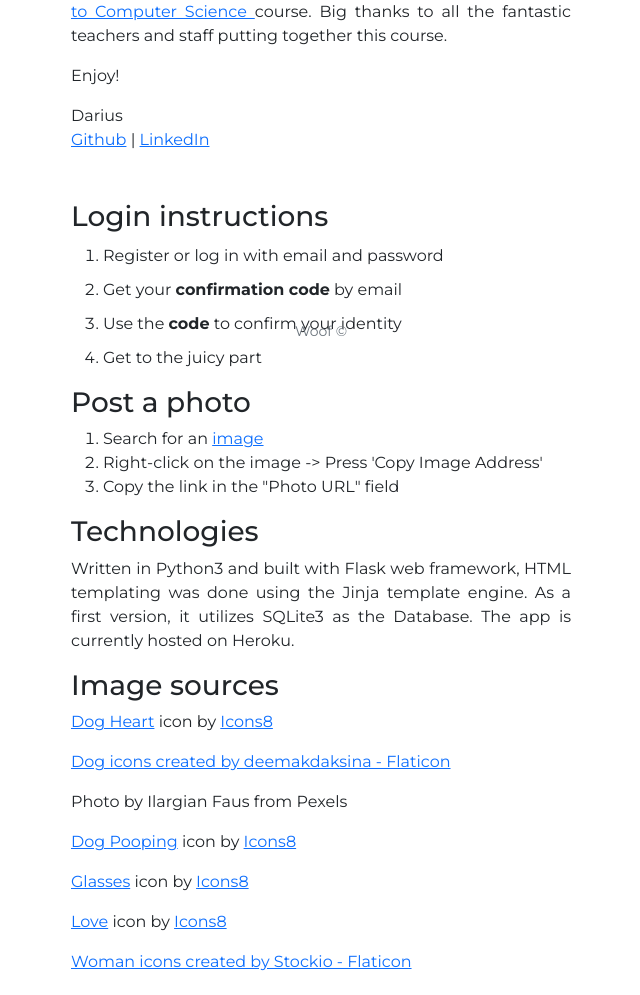
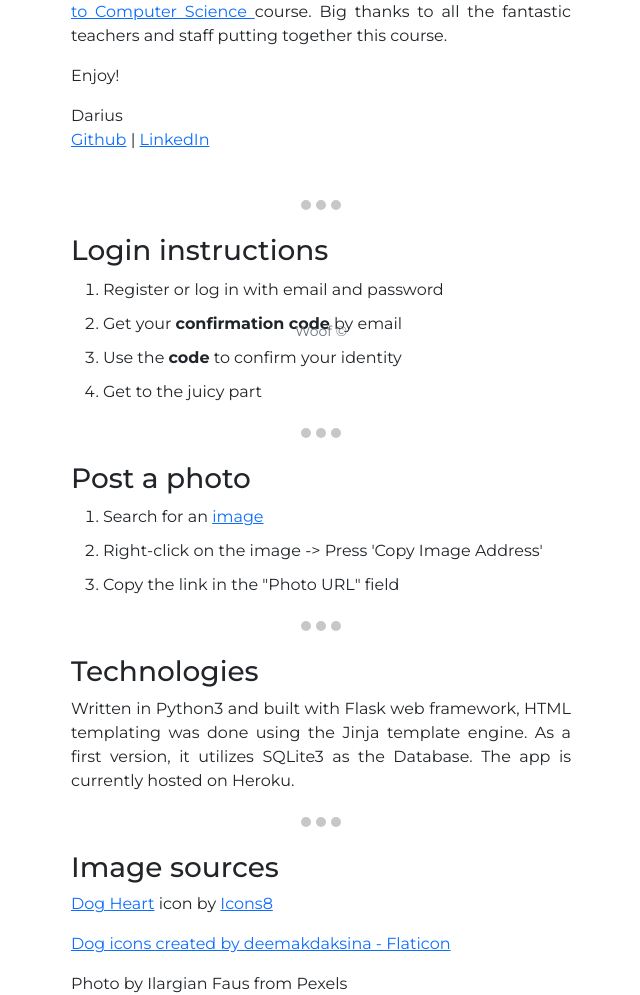
Before and after one commit to panacotar/secure-dog, a Flask app: page /about in a window 1280 px wide. Shown: the part 450-1445 px from the top of the page, without its empty margins (319-959 px from the left). Run offline with Flask 2, Linux system fonts and the light colour scheme; some libraries are stand-ins or nearby versions.

Commit message:
Small fix in about page

```diff
--- a/templates/about.html
+++ b/templates/about.html
@@ -31,6 +31,8 @@ Secure Dog
     </p>
   </div>
 
+  <hr class="divider-dots my-4" />
+
   <h3>Login instructions</h3>
   <ol class="steps-list text-start" >
     <li>Register or log in with email and password</li>
@@ -39,18 +41,24 @@ Secure Dog
     <li>Get to the juicy part</li>
   </ol>
 
+  <hr class="divider-dots my-4" />
+
   <h3>Post a photo</h3>
-  <ol>
+  <ol class="steps-list text-start">
     <li>Search for an <a target='_blank' rel='noopener noreferrer' href='https://www.google.com/search?q=dog+with+glasses&sxsrf=APq-WBt0xXLYQv3wjhvdpkXttW5SUw1lBQ:1648543180107&source=lnms&tbm=isch&sa=X&ved=2ahUKEwjxqpb19er2AhWd8bsIHZjYBKgQ_AUoAXoECAEQAw&biw=1366&bih=663&dpr=1#imgrc=CeVnUUczW2Nz5M'>image</a></li>
     <li>Right-click on the image -> Press 'Copy Image Address'</li>
     <li>Copy the link in the "Photo URL" field</li>
   </ol>
+
+  <hr class="divider-dots my-4" />
 
   <h3>Technologies</h3>
   <p>
     Written in Python3 and built with Flask web framework, HTML templating was done using the Jinja template engine.
     As a first version, it utilizes SQLite3 as the Database. The app is currently hosted on Heroku.
   </p>
+
+  <hr class="divider-dots my-4" />
 
   <div>
     <h3>Image sources</h3>
```
